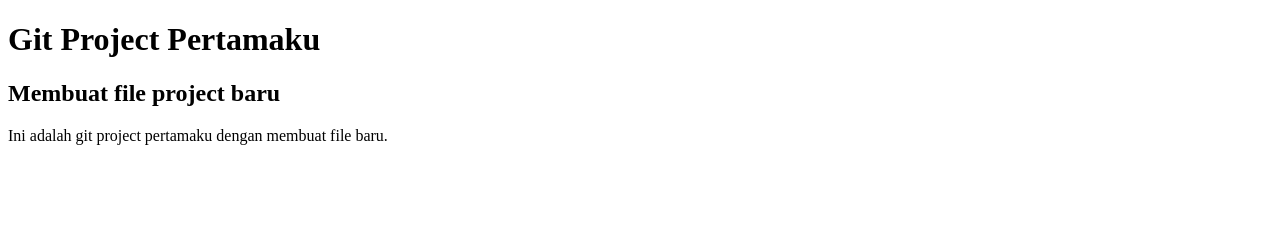
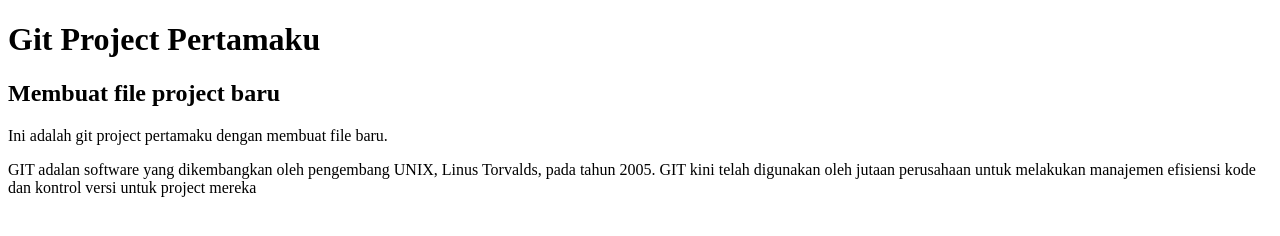
Before and after one commit to heyimrenalt/web_git, a plain HTML site: page index.html in a window 1280 px wide. Drawn offline with Linux system fonts and the light colour scheme.

Commit message:
Adding text p

```diff
--- a/index.html
+++ b/index.html
@@ -7,5 +7,7 @@
     <h1>Git Project Pertamaku</h1>
     <h2>Membuat file project baru</h2>
     <p>Ini adalah git project pertamaku dengan membuat file baru.</p>
+    <p> GIT adalan software yang dikembangkan oleh pengembang UNIX, Linus Torvalds, pada tahun 2005.
+        GIT kini telah digunakan oleh jutaan perusahaan untuk melakukan manajemen efisiensi kode dan kontrol versi untuk project mereka</p>
 </body>
 </html>
```
